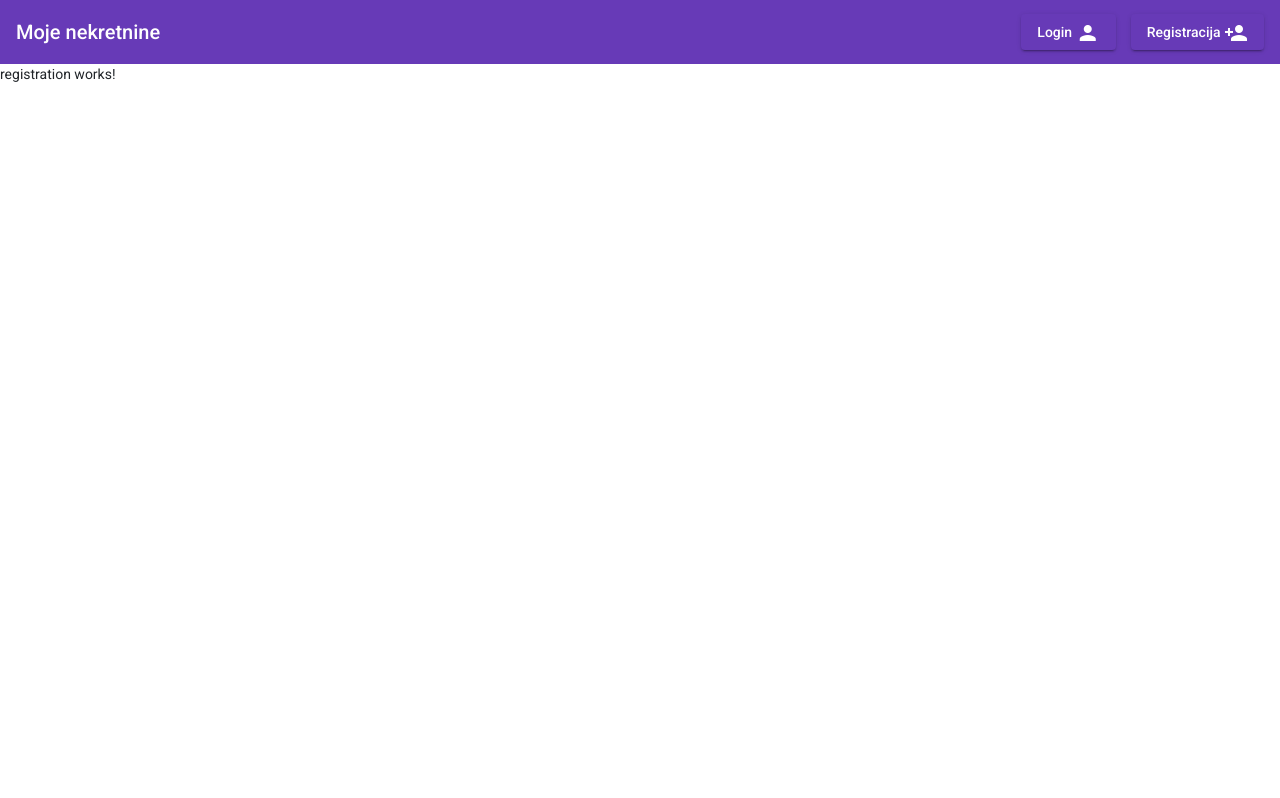
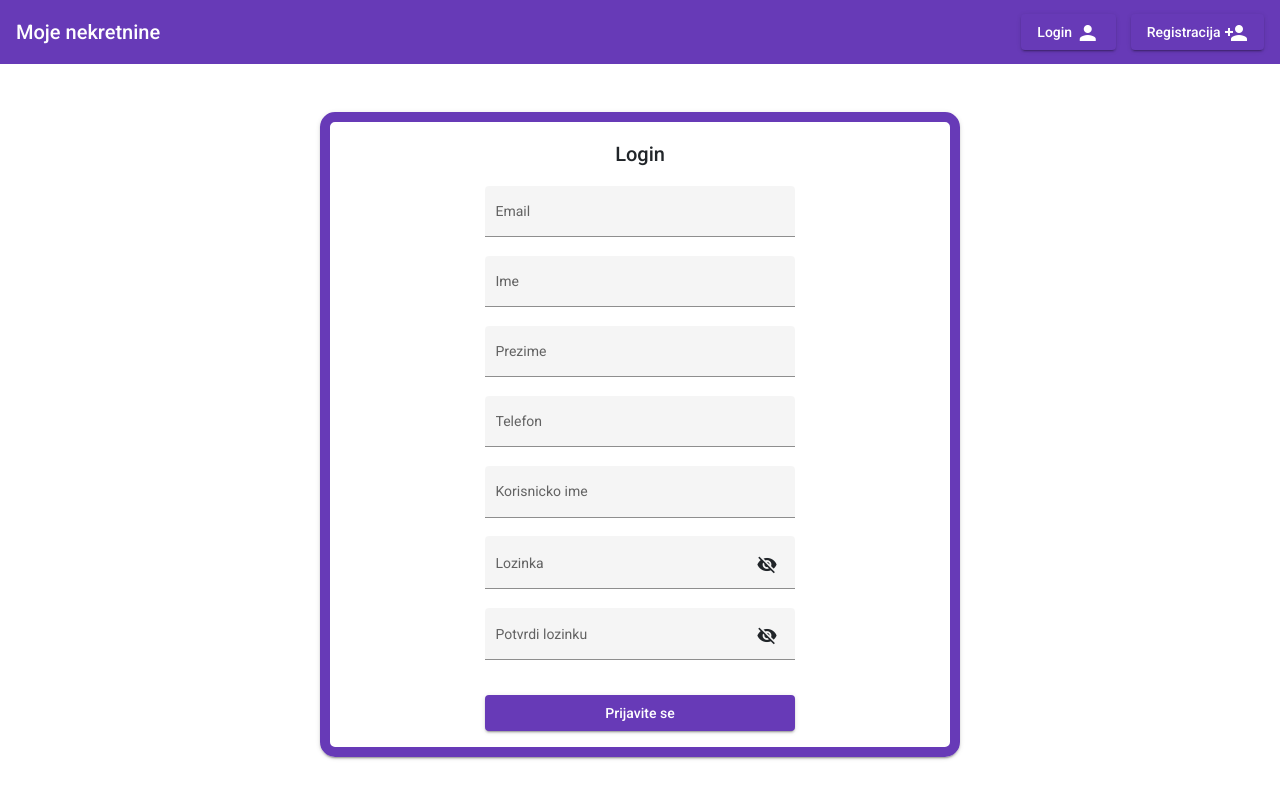
Before and after one commit to Crib45/myRealEstate-Frontend, an Angular app: page /registration in a window 1280 px wide. Built offline with nearby package versions, Linux system fonts and the light colour scheme.

Commit message:
Register comp elements added

```diff
--- a/src/app/components/user-management/login/login.component.css
+++ b/src/app/components/user-management/login/login.component.css
@@ -1,10 +1,5 @@
 .login-wrapper {
     width: 50%;
-    border-color: rgb(103,58,183);
-    border-width: 10px;
-    border-style: solid;
-    border-radius: 15px;
-    box-shadow: 0px 3px 1px -2px rgb(0 0 0 / 20%), 0px 2px 2px 0px rgb(0 0 0 / 14%), 0px 1px 5px 0px rgb(0 0 0 / 12%);
 }
 
 mat-form-field, .mat-raised-button {
--- a/src/app/components/user-management/login/login.component.html
+++ b/src/app/components/user-management/login/login.component.html
@@ -1,4 +1,4 @@
-<div class="login-wrapper mx-auto d-flex flex-column justify-content-center mt-5">
+<div class="login-wrapper purple-border mx-auto d-flex flex-column justify-content-center mt-5">
     <h1 class="mat-title mx-auto mt-3">Login</h1>
     <mat-form-field appearance="fill">
         <mat-label>Email</mat-label>
--- a/src/app/components/user-management/login/login.component.ts
+++ b/src/app/components/user-management/login/login.component.ts
@@ -7,7 +7,7 @@ import { Component, OnInit } from '@angular/core';
 })
 export class LoginComponent implements OnInit {
 
-  hide : boolean = true;
+  hide: boolean = true;
 
   constructor() { }
 
--- a/src/app/components/user-management/registration/registration.component.css
+++ b/src/app/components/user-management/registration/registration.component.css
@@ -0,0 +1,9 @@
+.registration-wrapper {
+    width: 50%;
+}
+
+mat-form-field, .mat-raised-button {
+    width: 50%;
+    margin-left: auto;
+    margin-right: auto;
+}
--- a/src/app/components/user-management/registration/registration.component.html
+++ b/src/app/components/user-management/registration/registration.component.html
@@ -1 +1,40 @@
-<p>registration works!</p>
+<div class="registration-wrapper purple-border mx-auto d-flex flex-column justify-content-center mt-5">
+    <h1 class="mat-title mx-auto mt-3">Login</h1>
+    <mat-form-field appearance="fill">
+        <mat-label>Email</mat-label>
+        <input matInput type="email">
+    </mat-form-field>
+    <mat-form-field appearance="fill">
+        <mat-label>Ime</mat-label>
+        <input matInput>
+    </mat-form-field>
+    <mat-form-field appearance="fill">
+        <mat-label>Prezime</mat-label>
+        <input matInput>
+    </mat-form-field>
+    <mat-form-field appearance="fill">
+        <mat-label>Telefon</mat-label>
+        <input matInput type="tel">
+    </mat-form-field>
+    <mat-form-field appearance="fill">
+        <mat-label>Korisnicko ime</mat-label>
+        <input matInput>
+    </mat-form-field>
+    <mat-form-field appearance="fill" >
+        <mat-label>Lozinka</mat-label>
+        <input matInput [type]="hide ? 'password' : 'text'">
+        <button mat-icon-button matSuffix (click)="hide = !hide" [attr.aria-label]="'Hide password'"
+            [attr.aria-pressed]="hide">
+            <mat-icon>{{hide ? 'visibility_off' : 'visibility'}}</mat-icon>
+        </button>
+    </mat-form-field>
+    <mat-form-field appearance="fill" class="mb-3">
+        <mat-label>Potvrdi lozinku</mat-label>
+        <input matInput [type]="hideConfirm ? 'password' : 'text'">
+        <button mat-icon-button matSuffix (click)="hideConfirm = !hideConfirm" [attr.aria-label]="'Hide password'"
+            [attr.aria-pressed]="hide">
+            <mat-icon>{{hideConfirm ? 'visibility_off' : 'visibility'}}</mat-icon>
+        </button>
+    </mat-form-field>
+    <button mat-raised-button color="primary" class="mb-3">Prijavite se</button>
+</div>
--- a/src/app/components/user-management/registration/registration.component.ts
+++ b/src/app/components/user-management/registration/registration.component.ts
@@ -7,6 +7,9 @@ import { Component, OnInit } from '@angular/core';
 })
 export class RegistrationComponent implements OnInit {
 
+  hide: boolean = true;
+  hideConfirm: boolean = true;
+
   constructor() { }
 
   ngOnInit(): void {
--- a/src/styles.css
+++ b/src/styles.css
@@ -3,3 +3,11 @@
 
 html, body { height: 100%; }
 body { margin: 0; font-family: Roboto, "Helvetica Neue", sans-serif; }
+
+.purple-border {
+    border-color: rgb(103,58,183);
+    border-width: 10px;
+    border-style: solid;
+    border-radius: 15px;
+    box-shadow: 0px 3px 1px -2px rgb(0 0 0 / 20%), 0px 2px 2px 0px rgb(0 0 0 / 14%), 0px 1px 5px 0px rgb(0 0 0 / 12%);
+}
```
